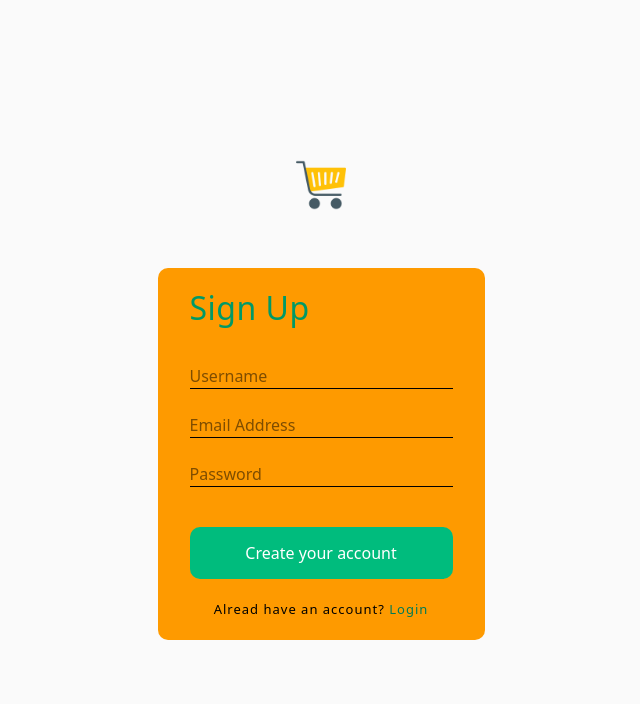
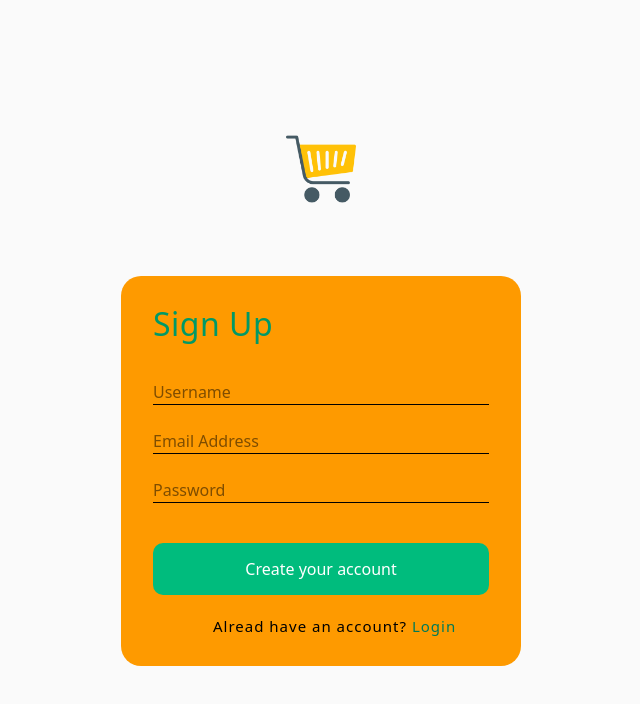
Before and after one commit to LEVANIKAPANADZE/ecomerce, a React (Vite) app: page /register in a window 1280 px wide. Shown: the top 704 px of the page, without its empty margins (319-959 px from the left). Built offline with nearby package versions, Linux system fonts and the light colour scheme.

Commit message:
Made css for register page tablet design

```diff
--- a/src/pages/Register.tsx
+++ b/src/pages/Register.tsx
@@ -92,11 +92,16 @@ export default function Register() {
 
   return (
     <div className="flex flex-col justify-center items-center min-h-screen">
-      <img src={Cart} alt="Shopping cart" className="w-[50px] h-[50px]" />
+      <img
+        src={Cart}
+        alt="Shopping cart"
+        className="w-[50px] h-[50px] md:w-[70px] md:h-[70px]"
+      />
 
       <div
         className="bg-amber-500 w-[327px] py-[24px]
-      px-[32px] mt-[58px] rounded-[10px]"
+       px-[32px] mt-[58px] rounded-[10px] md:w-[400px] md:py-[32px] md:rounded-[20px]
+       md:mt-[72px]"
       >
         <h1
           className="w-[76px] font-normal text-[32px]
@@ -140,7 +145,7 @@ export default function Register() {
 
         <div
           className="w-[216px] font-normal text-[13px] leading-[100%]
-          tracking-[1px] mt-[24px] text-center mx-auto"
+          tracking-[1px] mt-[24px] text-center mx-auto whitespace-nowrap md:text-[15px]"
         >
           Alread have an account?{" "}
           <Link to="/" className="text-emerald-700 hover:underline">
```
